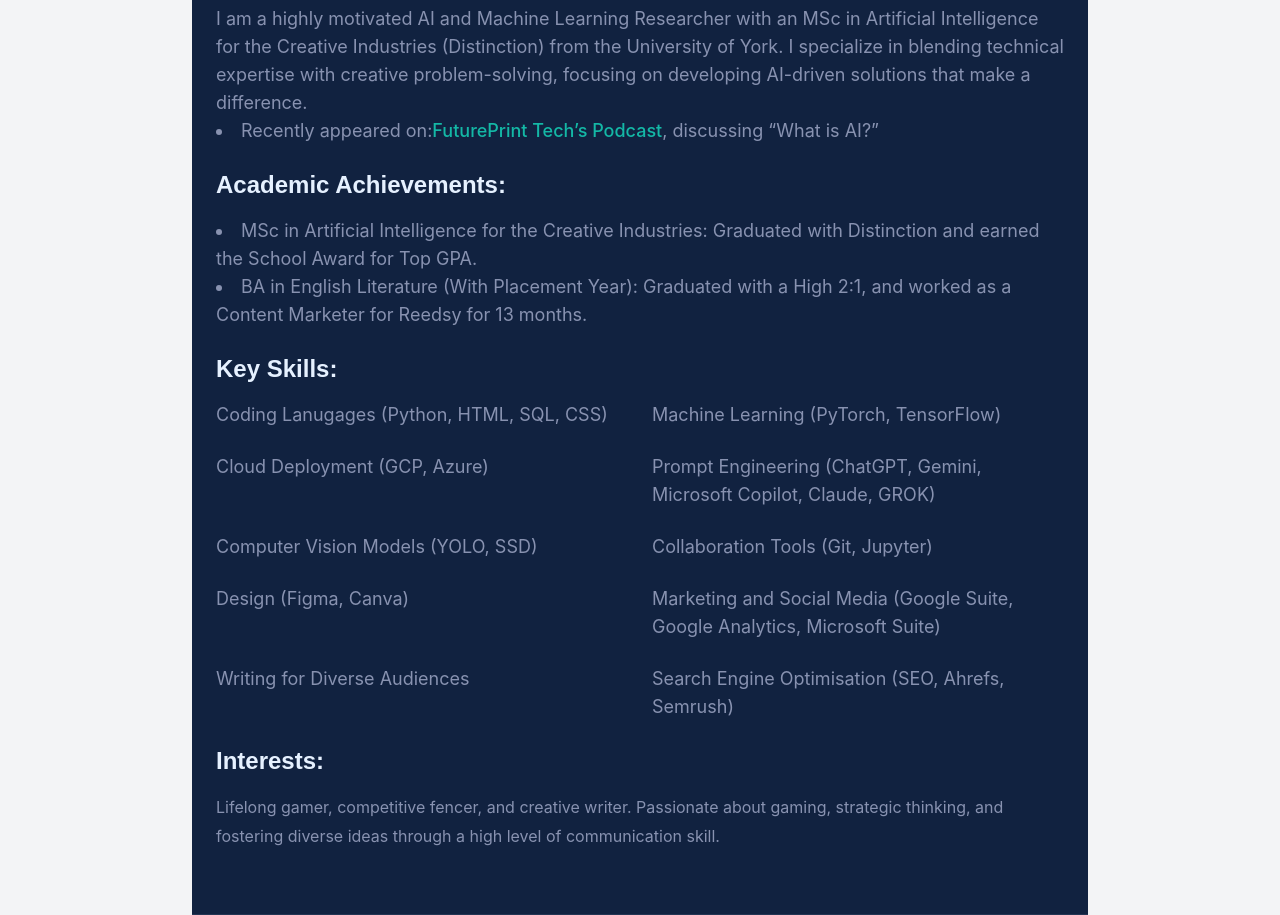
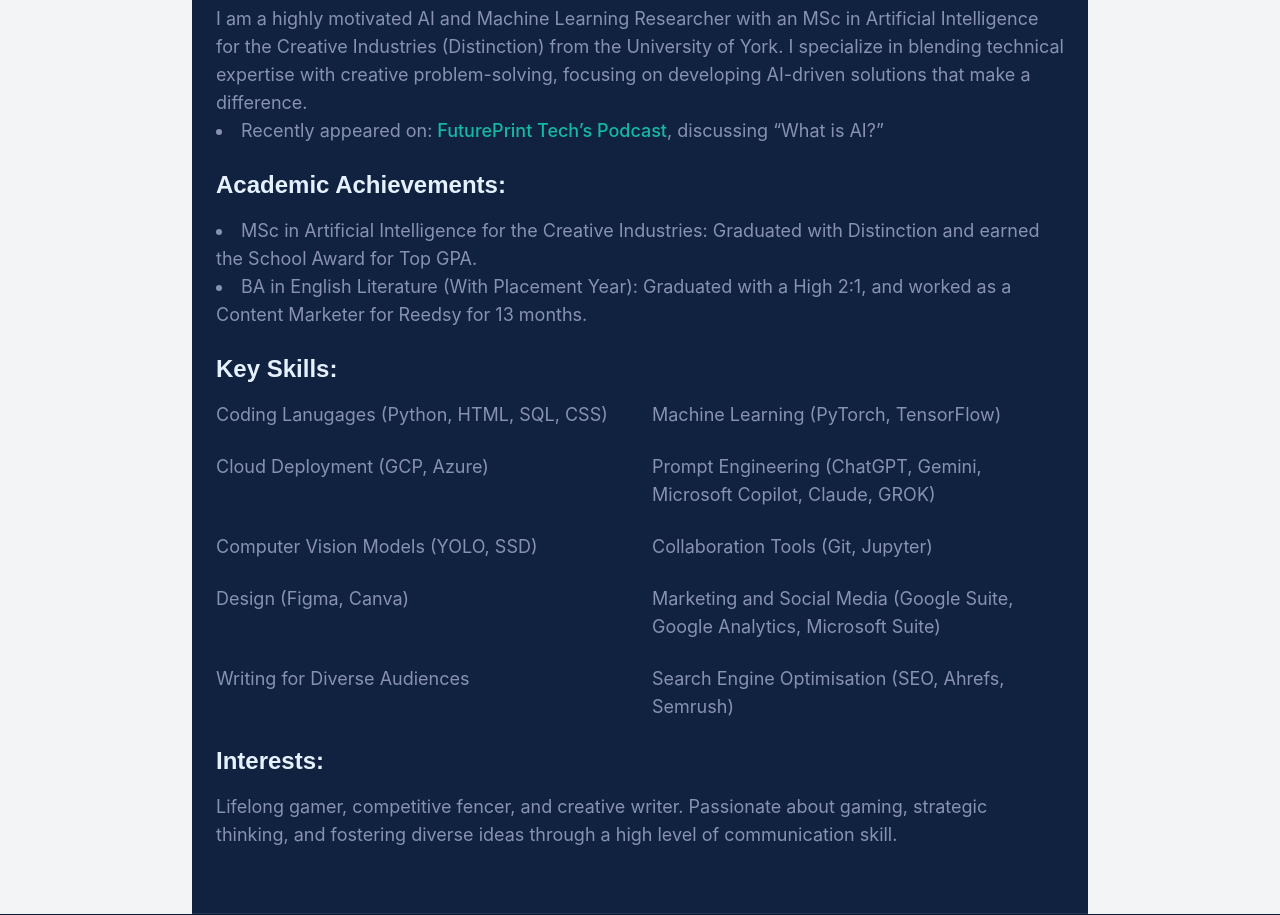
Before and after one commit to KML-Fig09/kml-website, a Next.js app: page / in a window 1280 px wide. Shown: the part 400-1315 px from the top of the page. Built offline with nearby package versions, Linux system fonts and the light colour scheme.

Commit message:
Style changes

```diff
--- a/pages/contact.js
+++ b/pages/contact.js
@@ -3,7 +3,7 @@ import Layout from '/components/Layout';
 export default function Contact() {
   return (
     <Layout>
-      <section className="max-w-4xl mx-auto py-10 px-6">
+      <section className="bg-background-dark text-foreground-light max-w-4xl mx-auto py-10 px-6">
         <h2 className="text-4xl font-bold text-center mb-6">Contact Me</h2>
         <p className="text-lg text-center mb-10">
           Feel free to reach out through the form below or find me on these platforms:
--- a/pages/creative.js
+++ b/pages/creative.js
@@ -21,7 +21,7 @@ const creativeProjects = [
 export default function Creative() {
   return (
     <Layout>
-      <section className="max-w-5xl mx-auto py-10 px-6">
+      <section className="bg-background-dark text-foreground-light max-w-5xl mx-auto py-10 px-6">
         <h2 className="text-4xl font-bold text-center mb-10">Creative Portfolio</h2>
         <div className="space-y-10">
           {creativeProjects.map((project, index) => (
--- a/pages/index.js
+++ b/pages/index.js
@@ -22,7 +22,7 @@ export default function Home() {
               rel="noopener noreferrer"
               className="text-teal-500 hover:underline"
             >
-            <space></space>FuturePrint Tech’s Podcast
+            &nbsp;FuturePrint Tech’s Podcast
             </a>, discussing “What is AI?”
           </li>
         </p>
@@ -50,7 +50,7 @@ export default function Home() {
         </div>
         <div className="mt-6">
           <h3 className="text-2xl font-semibold">Interests:</h3>
-          <p className="mt-4">
+          <p className="mt-4 text-lg">
             Lifelong gamer, competitive fencer, and creative writer. Passionate about gaming, strategic thinking, and
             fostering diverse ideas through a high level of communication skill.
           </p>
--- a/pages/technical.js
+++ b/pages/technical.js
@@ -20,7 +20,6 @@ const projects = [
     features: [
       "TBA.",
     ],
-    image: "",
     github: "TBA",
   },
   {
@@ -62,7 +61,7 @@ const projects = [
 export default function TechnicalPortfolio() {
   return (
     <Layout>
-      <section className="max-w-5xl mx-auto py-10 px-6">
+      <section className="bg-background-dark text-foreground-light max-w-5xl mx-auto py-10 px-6">
         <h2 className="text-4xl font-bold text-center mb-10">Technical Portfolio</h2>
         <div className="grid grid-cols-1 md:grid-cols-2 gap-8">
           {projects.map((project, index) => (
--- a/pages/writing.js
+++ b/pages/writing.js
@@ -56,7 +56,7 @@ const articles = [
 export default function Writing() {
   return (
     <Layout>
-      <section className="max-w-5xl mx-auto py-10 px-6">
+      <section className="bg-background-dark text-foreground-light max-w-5xl mx-auto py-10 px-6">
         <h2 className="text-4xl font-bold text-center mb-10">Writing Portfolio</h2>
         <div className="grid grid-cols-1 md:grid-cols-2 gap-8">
           {articles.map((article, index) => (
```
